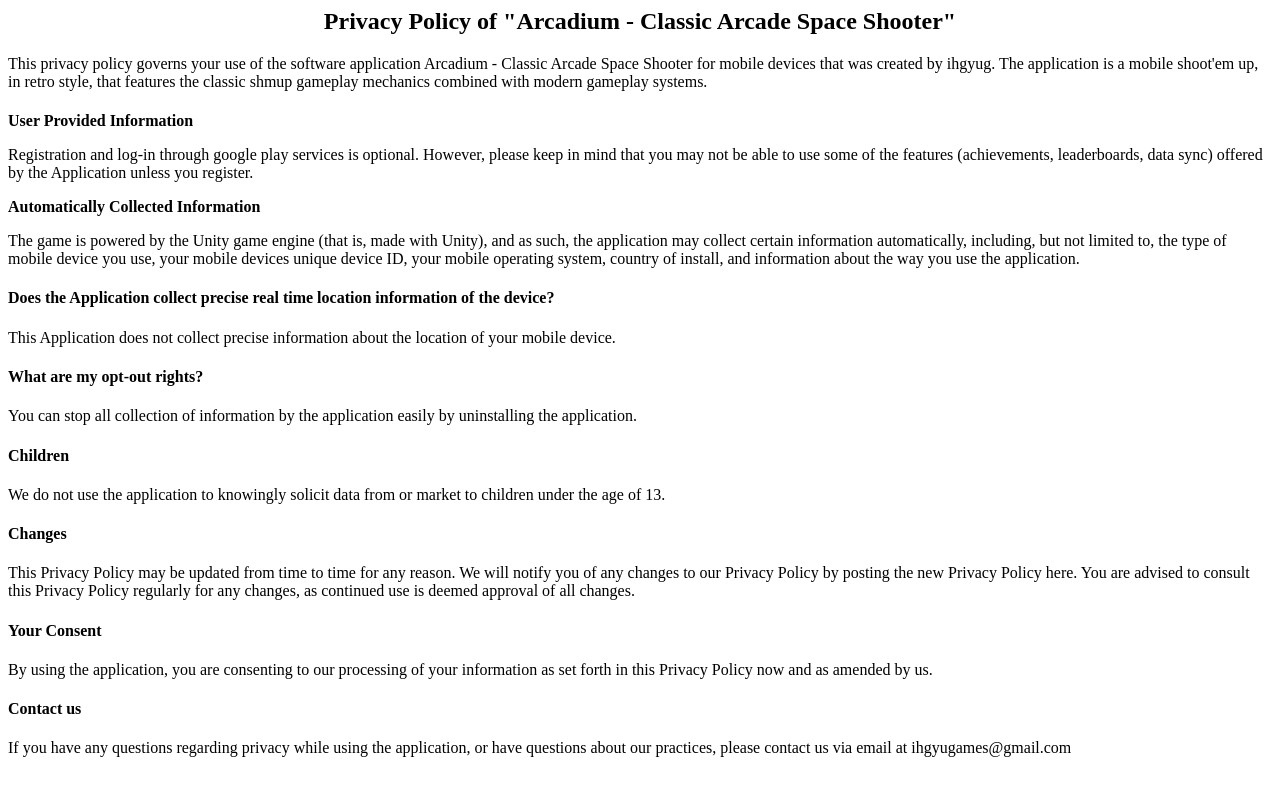
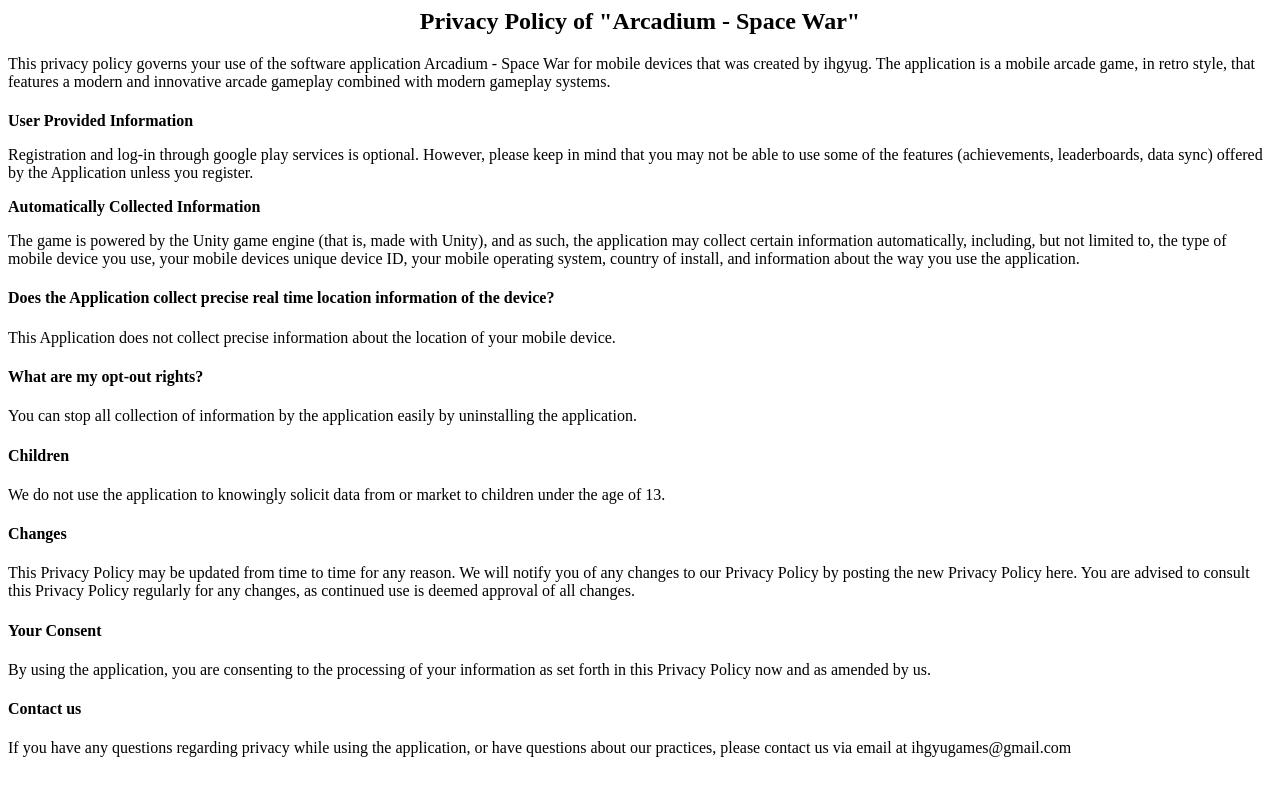
Before and after one commit to Luciano-Bercini/Arcadium2_privacy_policy, a plain HTML site: page index.html in a window 1280 px wide. Drawn offline with Linux system fonts and the light colour scheme.

Commit message:
Update index.html

```diff
--- a/index.html
+++ b/index.html
@@ -1,6 +1,6 @@
-<h2 style="text-align: center;">Privacy Policy of "Arcadium - Classic Arcade Space Shooter"</h2>
-<p>This privacy policy governs your use of the software application Arcadium - Classic Arcade Space Shooter for mobile devices that was created by ihgyug.
-    The application is a mobile shoot'em up, in retro style, that features the classic shmup gameplay mechanics combined with modern gameplay systems. </p>
+<h2 style="text-align: center;">Privacy Policy of "Arcadium - Space War"</h2>
+<p>This privacy policy governs your use of the software application Arcadium - Space War for mobile devices that was created by ihgyug.
+    The application is a mobile arcade game, in retro style, that features a modern and innovative arcade gameplay combined with modern gameplay systems. </p>
 <h4></h4>
 <p><strong>User Provided Information</strong></p>
 <p> Registration and log-in through google play services is optional.
@@ -30,7 +30,7 @@
 <p>This Privacy Policy may be updated from time to time for any reason. We will notify you of any changes to our Privacy Policy by posting the new Privacy Policy here. You are advised to consult this Privacy Policy regularly for any changes, as continued use is deemed approval of all changes.</p>
 <p></p>
 <h4><strong>Your Consent</strong></h4>
-<p>By using the application, you are consenting to our processing of your information as set forth in this Privacy Policy now and as amended by us.</p>
+<p>By using the application, you are consenting to the processing of your information as set forth in this Privacy Policy now and as amended by us.</p>
 <p></p>
 <h4>Contact us</h4>
 <p>If you have any questions regarding privacy while using the application, or have questions about our practices, please contact us via email at ihgyugames@gmail.com</p>
```
